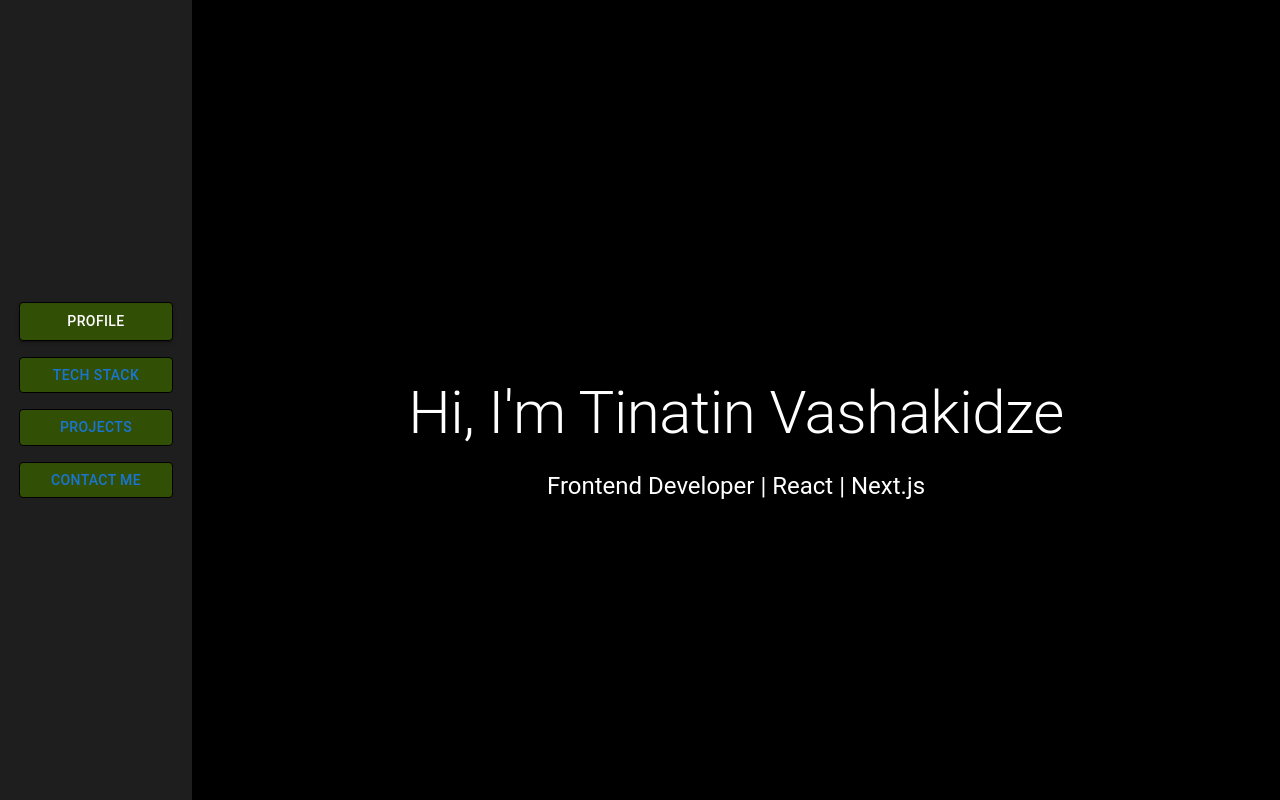
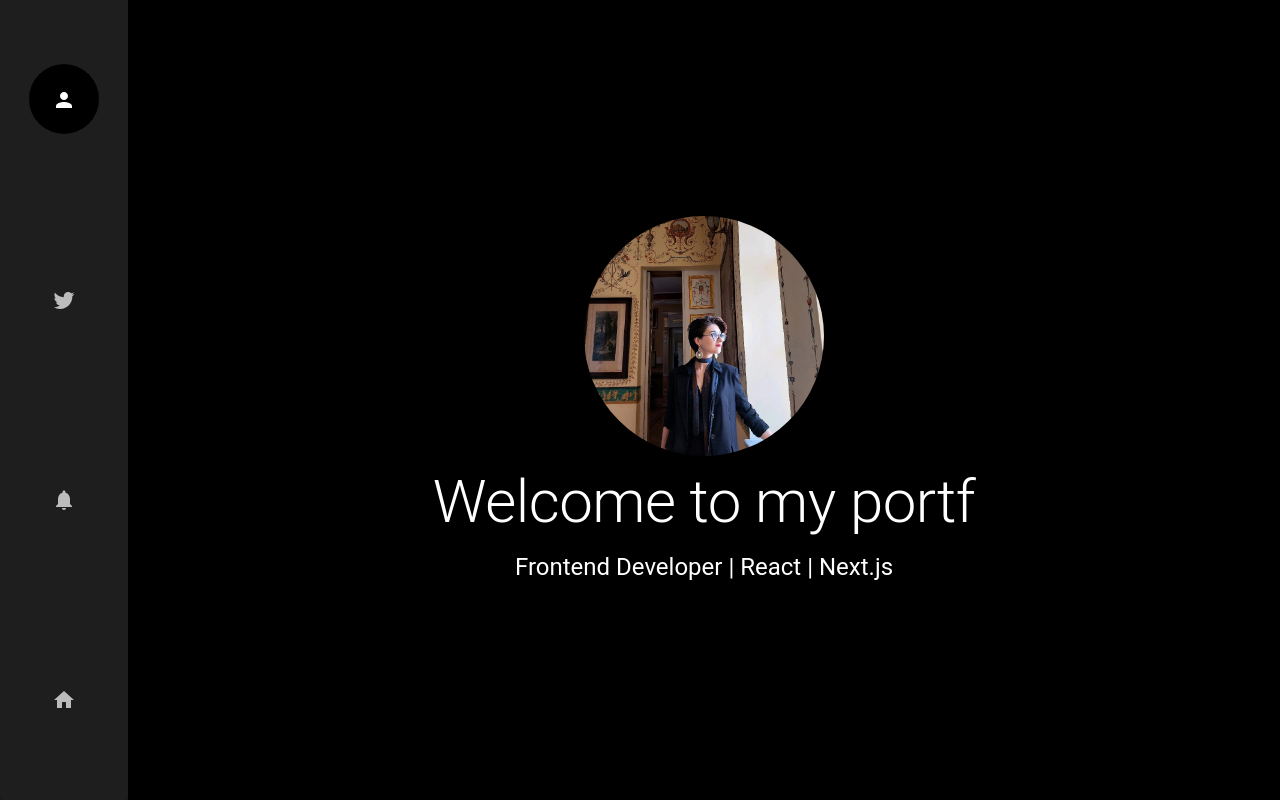
Before and after one commit to tiVvash/portfolio, a Next.js app: page / in a window 1280 px wide. Built offline with nearby package versions, Linux system fonts and the light colour scheme.

Commit message:
page profile typingEffect

```diff
--- a/src/app/components/Profile.tsx
+++ b/src/app/components/Profile.tsx
@@ -1,10 +1,16 @@
-import { Typography, Container } from "@mui/material";
+
+import { Typography, Container, Avatar } from "@mui/material";
+import TypingEffect from "./TypingEffect";
 
 export default function Profile() {
+
+
     return (
-        <Container maxWidth="lg" sx={{ mt: 10, textAlign: 'center' }}>
-            <Typography variant="h2" gutterBottom>
-                Hi, I'm Tinatin Vashakidze
+        <Container maxWidth="lg" sx={{ textAlign: 'center', justifyItems: 'center' }}>
+            <Avatar alt="Remy Sharp" src="/images/Pfp.jpeg" sx={{ width: '30vh', height: '30vh', mb: '10px' }} />
+
+            <Typography variant="h2" gutterBottom sx={{height: '5vw'}}>
+                <TypingEffect text="Welcome to my portfolio!" speed={100} delay={1000} />
             </Typography>
             <Typography variant="h5">Frontend Developer | React | Next.js</Typography>
         </Container>)
--- /dev/null
+++ b/src/app/components/TypingEffect.tsx
@@ -0,0 +1,43 @@
+"use client";
+import { useState, useEffect } from "react";
+import { motion } from "framer-motion";
+
+interface TypingEffectProps {
+  text: string;
+  speed?: number;
+  delay?: number;
+}
+
+const TypingEffect: React.FC<TypingEffectProps> = ({ text, speed = 100, delay = 2000 }) => {
+  const [displayedText, setDisplayedText] = useState("");
+  const [index, setIndex] = useState(0);
+
+  useEffect(() => {
+    const interval = setInterval(() => {
+      if (index < text.length) {
+        setDisplayedText((prev) => prev + text[index]);
+        setIndex(index + 1);
+      } else {
+        clearInterval(interval);
+        setTimeout(() => {
+          setDisplayedText("");
+          setIndex(0);
+        }, delay);
+      }
+    }, speed);
+
+    return () => clearInterval(interval);
+  }, [index, text, speed, delay]);
+
+  return (
+    <motion.span
+      initial={{ opacity: 0 }}
+      animate={{ opacity: 1 }}
+      transition={{ duration: 0.5 }}
+    >
+      {displayedText}
+    </motion.span>
+  );
+};
+
+export default TypingEffect;
--- a/src/app/page.tsx
+++ b/src/app/page.tsx
@@ -1,40 +1,79 @@
 "use client";
 import { useState } from "react";
-import { Box, Typography, Button } from "@mui/material";
 import { motion } from "framer-motion";
+import { Box, Paper, BottomNavigationAction, Typography } from "@mui/material";
+import { Home, Twitter, Notifications, Person } from "@mui/icons-material";
 import Profile from "./components/Profile";
 import TechStack from "./components/TechStack";
 import Projects from "./components/Projects";
 
-const sections = ["Profile", "Tech Stack", "Projects", "Contact Me"];
+
+const navItems = [
+  { label: "Profile", icon: <Person sx={{color: 'white',  '&:hover': { color: '#324f06' }}} />, color: "#000000" },
+  { label: "Tech Stack", icon: <Twitter sx={{color: 'white',  '&:hover': { color: '#324f06' }}} />, color: "#000000" },
+  { label: "Projects", icon: <Notifications sx={{color: 'white',  '&:hover': { color: '#324f06' }}}/>, color: "#000000" },
+  { label: "Contact Me", icon: <Home sx={{color: 'white',  '&:hover': { color: '#324f06' }}}/>, color: "#000000" },
+];
 
 export default function Portfolio() {
-  const [activeSection, setActiveSection] = useState("Profile");
+  const [selected, setSelected] = useState(0);
+  const activeSection = navItems[selected].label;
 
   return (
-    <Box sx={{ display: "flex", height: "100vh", width: "100vw", overflow: "hidden" }}>
+    <Box sx={{ display: "flex", height: "100vh", width: "100vw", overflow: "hidden"  }}>
       {/* Sidebar Navigation */}
       <Box
         sx={{
-          width: "15vw",
+          width: "10vw",
           backgroundColor: "#1e1e1e",
           display: "flex",
           flexDirection: "column",
           alignItems: "center",
           justifyContent: "center",
           gap: 2,
+          position: "relative",
         }}
       >
-        {sections.map((section) => (
-          <Button
-            key={section}
-            variant={activeSection === section ? "contained" : "outlined"}
-            onClick={() => setActiveSection(section)}
-            sx={{ width: "80%", backgroundColor: '#324f06', border: "1px solid black", }}
-          >
-            {section}
-          </Button>
-        ))}
+        {/* Floating Bubble Animation */}
+        <motion.div
+          layoutId="bubble"
+          initial={false}
+          animate={{ top: `calc(${selected * 25 - 2}% + 10vh)` }}
+          transition={{ type: "spring", stiffness: 300, damping: 20 }}
+          style={{
+            position: "absolute",
+            width: "70px",
+            height: "70px",
+            borderRadius: "50%",
+            backgroundColor: navItems[selected].color,
+            zIndex: 1,
+          }}
+        />
+
+        {/* Navigation Buttons */}
+        <Paper
+          elevation={3}
+          sx={{
+            position: "relative",
+            width: "100%",
+            height: "100vh",
+            backgroundColor: "#1e1e1e",
+            display: "flex",
+            flexDirection: "column",
+            justifyContent: "space-around",
+            alignItems: "center",
+          }}
+        >
+          {navItems.map((item, index) => (
+            <BottomNavigationAction
+              key={index}
+              label={item.label}
+              icon={item.icon}
+              onClick={() => setSelected(index)}
+              sx={{ opacity: selected === index ? 1 : 0.7, zIndex: 2 , }}
+            />
+          ))}
+        </Paper>
       </Box>
 
       {/* Main Content Area */}
@@ -44,7 +83,7 @@ export default function Portfolio() {
           display: "flex",
           alignItems: "center",
           justifyContent: "center",
-          backgroundColor: "black",
+          backgroundColor: navItems[selected].color,
           color: "white",
         }}
       >
@@ -56,18 +95,10 @@ export default function Portfolio() {
           transition={{ duration: 0.5 }}
           style={{ textAlign: "center" }}
         >
-          {activeSection === "Profile" && (
-            <Profile />
-          )}
-          {activeSection === "Tech Stack" && (
-            <TechStack/>
-          )}
-          {activeSection === "Projects" && (
-            <Projects/>
-          )}
-          {activeSection === "Contact Me" && (
-            <Typography variant="h3">Contact: Email, LinkedIn...</Typography>
-          )}
+          {activeSection === "Profile" && <Profile />}
+          {activeSection === "Tech Stack" && <TechStack />}
+          {activeSection === "Projects" && <Projects />}
+          {activeSection === "Contact Me" && <Typography variant="h3">Contact: Email, LinkedIn...</Typography>}
         </motion.div>
       </Box>
     </Box>
```
Also changed, not shown: public/images/Pfp.jpeg (added).
